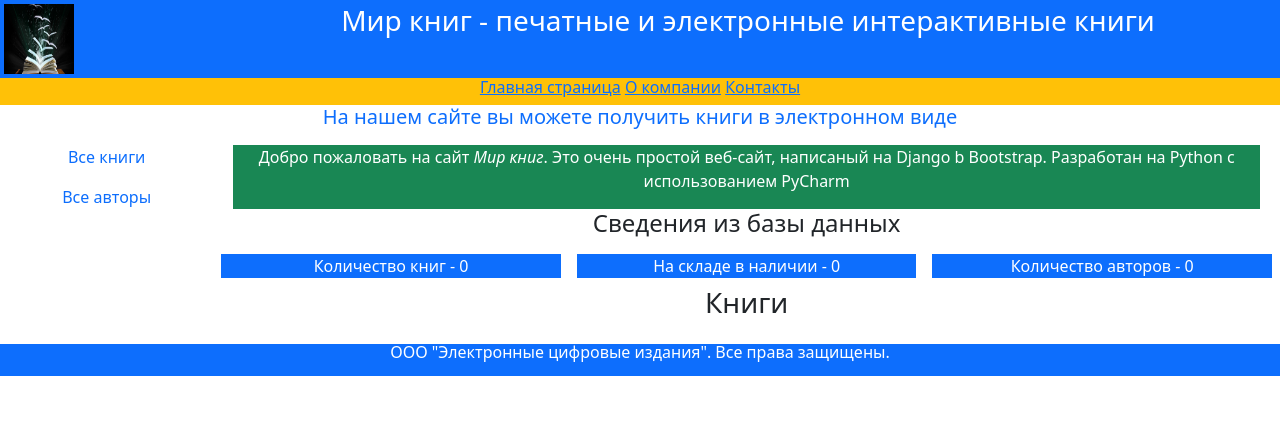
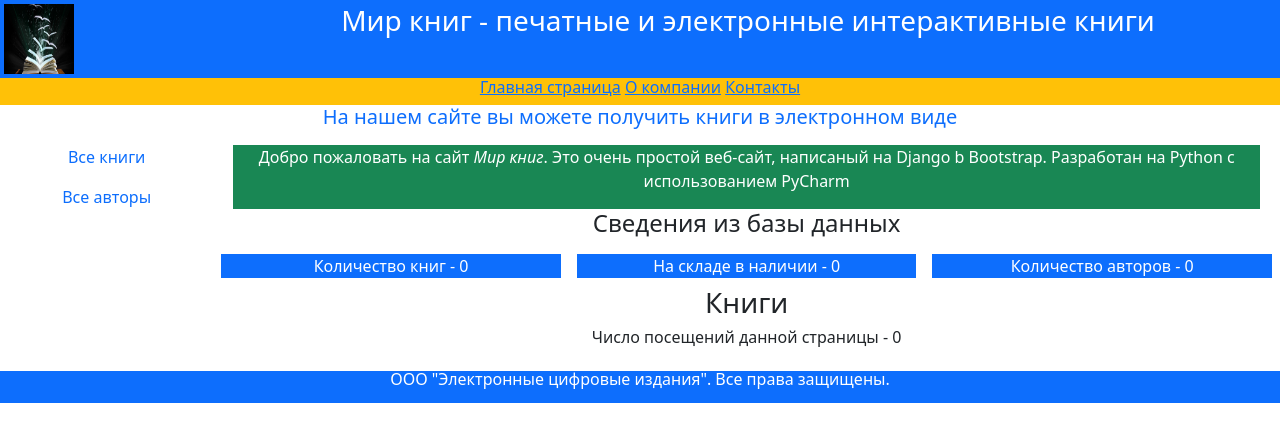
Before and after one commit to YanushkevicSlava/World_books, a Django app: page / in a window 1280 px wide. Shown: the top 442 px of the page. Run offline with Django 4.2, Linux system fonts and the light colour scheme; data that the repository does not hold is empty; some libraries are stand-ins or nearby versions.

Commit message:
add session in index

```diff
--- a/WebBooks/catalog/views.py
+++ b/WebBooks/catalog/views.py
@@ -16,6 +16,9 @@ def index(request):
     # Данные об авторах книг
     authors = Author.objects.all()
     num_authors = Author.objects.all().count()
+    # Число посещений главной страницы
+    num_visits = request.session.get('num_visits', 0)
+    request.session['num_visits'] = num_visits + 1
     # словарь для передачи данных в шаблон index.html
     context = {
         'text_head': text_head,
@@ -25,6 +28,7 @@ def index(request):
         'num_instances_available': num_instances_available,
         'authors': authors,
         'num_authors': num_authors,
+        'num_visits': num_visits,
     }
     return render(request, 'catalog/index.html', context)
 
--- a/WebBooks/templates/catalog/index.html
+++ b/WebBooks/templates/catalog/index.html
@@ -37,5 +37,8 @@
                     {% endfor %}
                 </div>
             {% endif %}
+        <div class="row text-center text-dark lh-2">
+            <h6>Число посещений данной страницы - {{ num_visits }}</h6>
+        </div>
     </div>
 {% endblock content %}
```
